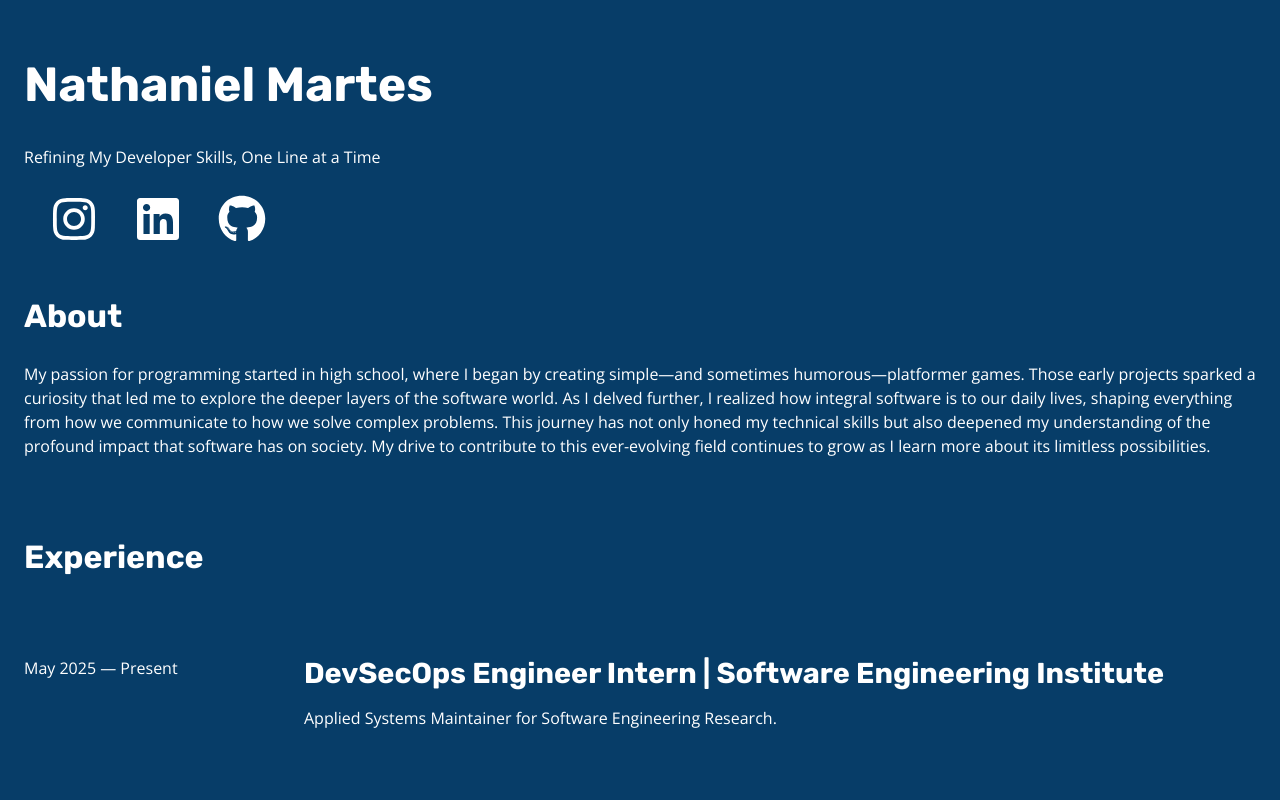
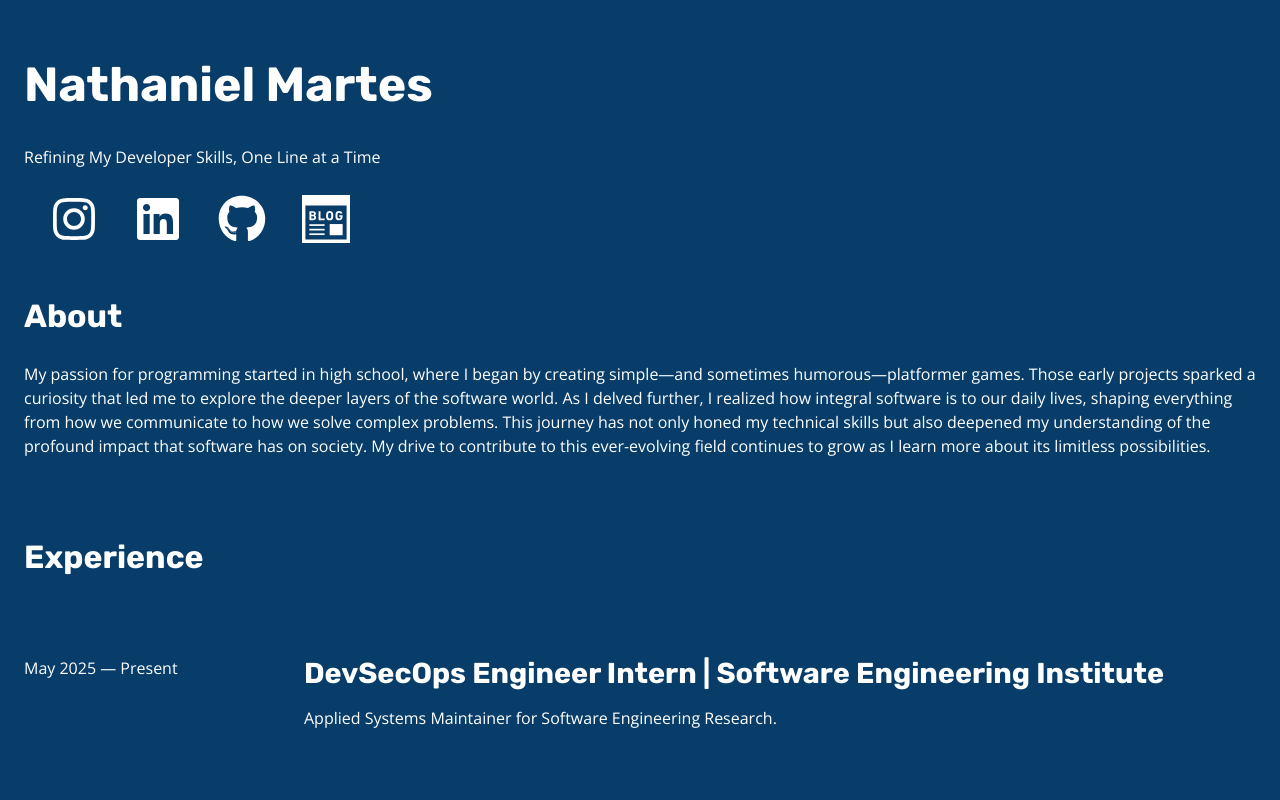
Before and after one commit to NateMartes/Portfolio-Website, a React (Vite) app: page / in a window 1280 px wide. Shown: the top 800 px of the page. Built offline with nearby package versions, Linux system fonts and the light colour scheme.

Commit message:
feat: Added link to Medium blogs

```diff
--- a/src/Intro/Intro.jsx
+++ b/src/Intro/Intro.jsx
@@ -2,6 +2,8 @@ import styles from './Intro.module.css';
 import Github from '/assets/github.svg';
 import LinkedIn from '/assets/linkedIn.svg';
 import Instagram from '/assets/instagram.svg';
+import MediumBlog from '/assets/blog.svg';
+
 import { useState, useEffect } from 'react';
 function Intro(){
     const [isVisible, setIsVisible] = useState(false);
@@ -13,6 +15,7 @@ function Intro(){
                 <a href="https://www.instagram.com/nate_0901/" ><img className={styles.icon} src={Instagram} alt="Instagram Icon"/></a>
                 <a href="https://www.linkedin.com/in/nathaniel-martes/"><img className={styles.icon} src={LinkedIn} alt="LinkedIn Icon"/></a>
                 <a href="https://github.com/NateMartes"><img className={styles.icon} src={Github} alt="Github Icon"/></a>
+                <a href="https://medium.com/@nathaniel.martes.business"><img className={styles.icon} src={MediumBlog} alt="Medium Blog"/></a>
             </div>
         </div>
     )
```
Also changed, not shown: assets/medium_logo.svg (added), public/assets/blog.svg (added).
